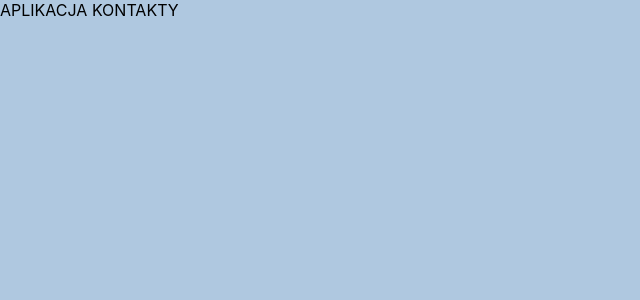
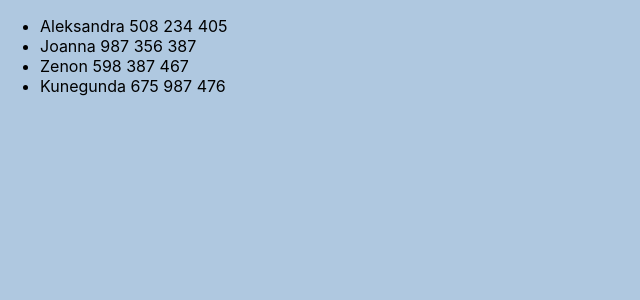
Before and after one commit to KMDzik/contact-list-react, a React (Create React App) app: page / in a window 1280 px wide. Shown: the top 300 px of the page, without its empty margins (0-640 px from the left). Built offline with nearby package versions, Linux system fonts and the light colour scheme.

Commit message:
contact map

```diff
--- a/src/App/App.js
+++ b/src/App/App.js
@@ -2,11 +2,40 @@ import React, { Component } from 'react'
 
 import './App.css';
 
+const contacts = [
 
+  {
+    id: 1,
+    name: 'Aleksandra',
+    number: '508 234 405'
+  },
+  {
+    id: 2,
+    name: 'Joanna',
+    number: '987 356 387'
+  },
+  {
+    id: 3,
+    name: 'Zenon',
+    number: '598 387 467'
+  },
+  {
+    id: 4,
+    name: 'Kunegunda',
+    number: '675 987 476'
+  }
+]
 class App extends Component {
   render() {
     return (
-      <div> APLIKACJA KONTAKTY</div>
+      <ul> {
+        contacts.map(
+          contact => (
+            <li key={contact.id}> {contact.name} {contact.number} </li>
+          )
+        )
+      }
+      </ul>
     )
   }
 
```
Also changed, not shown: src/ContactList/ContactList.js (+3 -20 lines).
